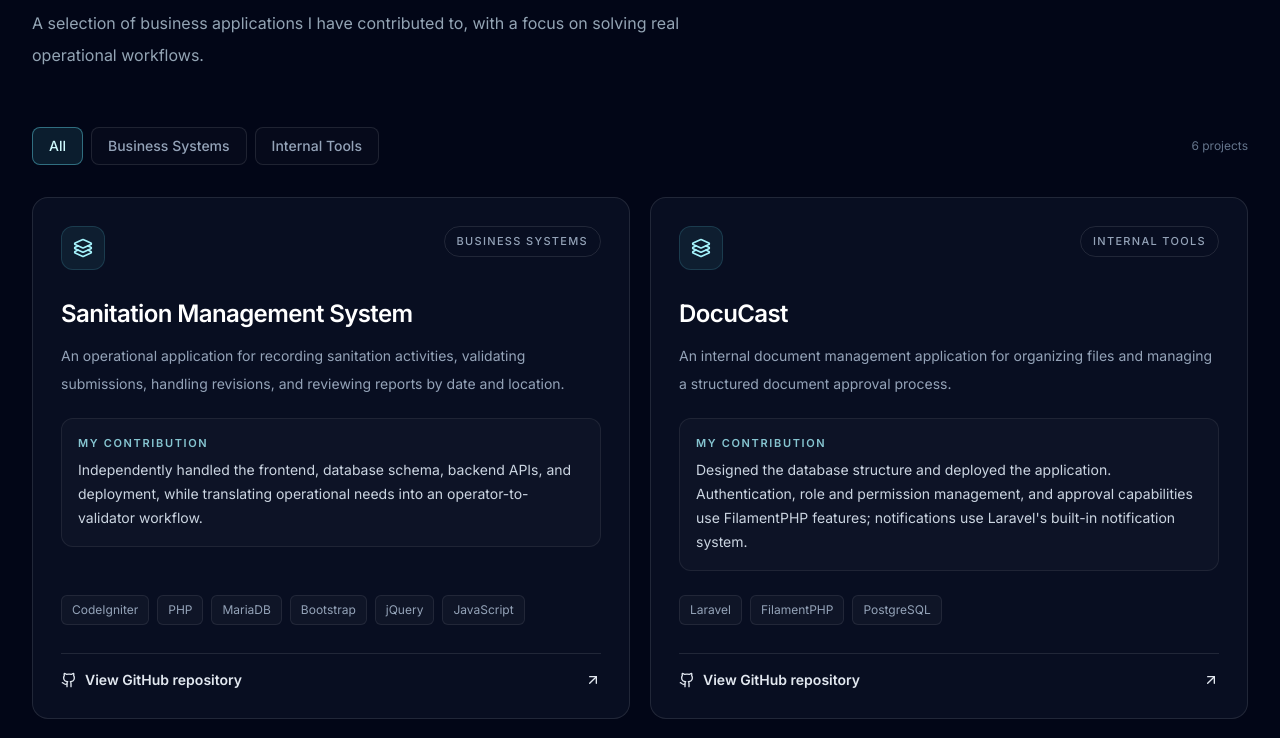
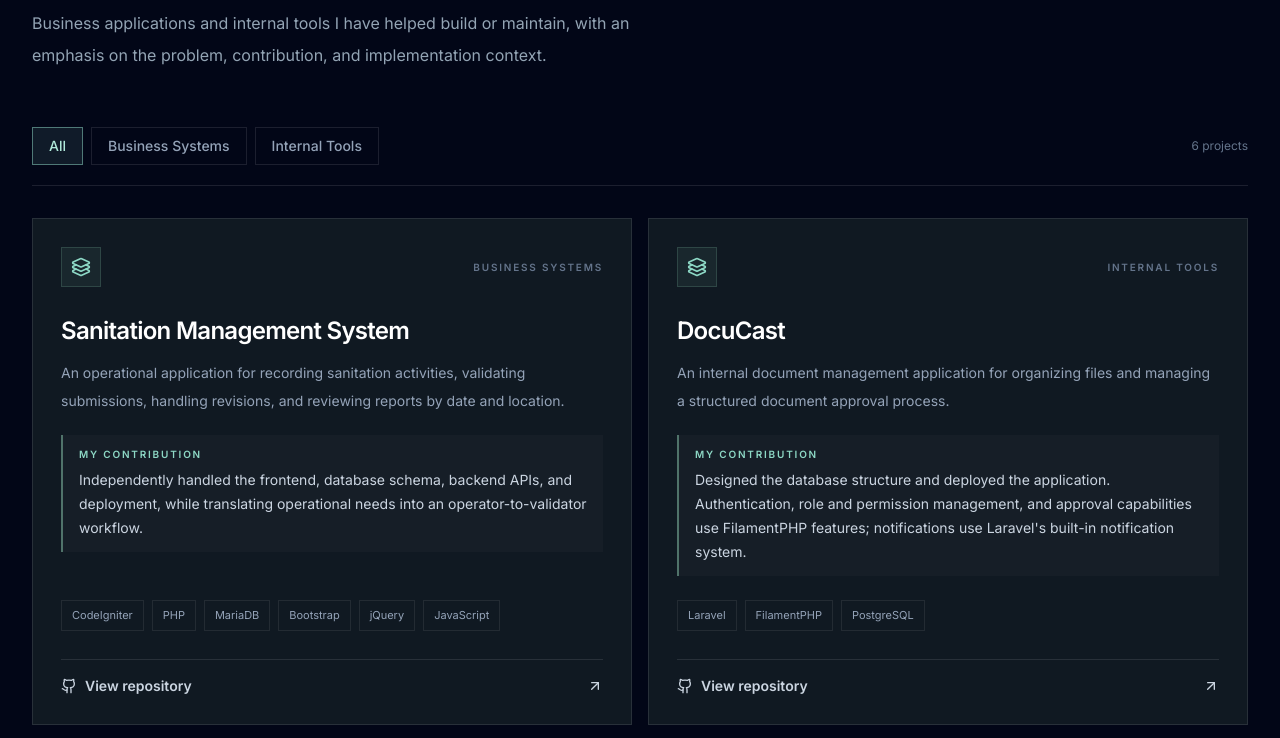
Before and after one commit to muhammad-fahmi/portfolio-website, a Next.js app: page / in a window 1280 px wide. Shown: the part 2400-3138 px from the top of the page. Built offline with nearby package versions, Linux system fonts and the light colour scheme; no server answers.

Commit message:
refactor: refresh portfolio visual system and UX

```diff
--- a/components/Projects.tsx
+++ b/components/Projects.tsx
@@ -18,88 +18,46 @@ export function Projects() {
     <section id="projects" className="section-space scroll-mt-24">
       <div className="mx-auto max-w-7xl px-5 sm:px-8">
         <div className="section-heading">
-          <p className="eyebrow">Selected work</p>
-          <h2 className="section-title">Projects <span className="text-cyan-300">& repositories</span></h2>
-          <p className="section-description">
-            A selection of business applications I have contributed to, with a focus on solving real operational workflows.
-          </p>
+          <p className="eyebrow">02 / Selected work</p>
+          <h2 className="section-title">Projects & <span className="text-[#8dd8c5]">repositories.</span></h2>
+          <p className="section-description">Business applications and internal tools I have helped build or maintain, with an emphasis on the problem, contribution, and implementation context.</p>
         </div>
 
-        <div className="mb-8 flex flex-wrap items-center gap-2" aria-label="Filter projects by category">
+        <div className="mb-8 flex flex-wrap items-center gap-2 border-b border-white/10 pb-5" aria-label="Filter projects by category">
           {categories.map((category) => (
-            <button
-              key={category}
-              type="button"
-              onClick={() => setActiveCategory(category)}
-              aria-pressed={activeCategory === category}
-              className={`rounded-lg border px-4 py-2 text-sm font-medium transition focus-visible:outline-none focus-visible:ring-2 focus-visible:ring-cyan-300 ${
-                activeCategory === category
-                  ? "border-cyan-300/40 bg-cyan-300/10 text-cyan-100"
-                  : "border-white/10 bg-white/[0.02] text-slate-400 hover:border-white/20 hover:text-white"
-              }`}
-            >
+            <button key={category} type="button" onClick={() => setActiveCategory(category)} aria-pressed={activeCategory === category} className={`border px-4 py-2 text-sm font-medium transition focus-visible:outline-none focus-visible:ring-2 focus-visible:ring-[#8dd8c5] ${
+              activeCategory === category ? "border-[#8dd8c5]/50 bg-[#8dd8c5]/10 text-[#b1eadb]" : "border-white/10 text-slate-400 hover:border-white/25 hover:text-white"
+            }`}>
               {category}
             </button>
           ))}
-          <span className="ml-auto text-xs text-slate-500">{filteredProjects.length} projects</span>
+          <span className="ml-auto self-center text-xs tabular-nums text-slate-500">{filteredProjects.length} projects</span>
         </div>
 
-        <motion.div layout className="grid grid-cols-1 gap-5 lg:grid-cols-2">
+        <motion.div layout className="grid grid-cols-1 gap-4 lg:grid-cols-2">
           {filteredProjects.map((project, index) => (
-            <motion.article
-              layout
-              key={project.id}
-              initial={{ opacity: 0, y: 16 }}
-              whileInView={{ opacity: 1, y: 0 }}
-              viewport={{ once: true, amount: 0.12 }}
-              transition={{ duration: 0.35, delay: index * 0.05 }}
-              className="project-card group flex min-h-full flex-col rounded-2xl border border-white/10 bg-slate-900/55 p-6 transition duration-300 hover:-translate-y-1 hover:border-cyan-300/30 hover:bg-slate-900/85 sm:p-7"
-            >
-              <div className="mb-7 flex items-start justify-between gap-4">
-                <div className="flex h-11 w-11 items-center justify-center rounded-xl border border-cyan-300/15 bg-cyan-300/[0.07] text-cyan-200">
-                  <Layers3 className="h-5 w-5" />
-                </div>
-                <span className="rounded-full border border-white/10 px-3 py-1.5 text-[11px] font-medium uppercase tracking-[0.12em] text-slate-400">
-                  {project.category}
-                </span>
+            <motion.article layout key={project.id} initial={{ opacity: 0, y: 14 }} whileInView={{ opacity: 1, y: 0 }} viewport={{ once: true, amount: 0.12 }} transition={{ duration: 0.3, delay: index * 0.035 }} className="group flex min-h-full flex-col border border-white/10 bg-[#101922] p-6 transition-colors duration-300 hover:border-emerald-200/30 hover:bg-[#13212a] sm:p-7">
+              <div className="mb-7 flex items-center justify-between gap-4">
+                <div className="flex h-10 w-10 items-center justify-center border border-emerald-200/15 bg-emerald-200/[0.06] text-[#8dd8c5]"><Layers3 className="h-5 w-5" /></div>
+                <span className="text-[10px] font-semibold uppercase tracking-[0.18em] text-slate-500">{project.category}</span>
               </div>
 
               <div className="flex-1">
-                <h3 className="text-xl font-semibold tracking-tight text-white transition group-hover:text-cyan-100 sm:text-2xl">
-                  {project.title}
-                </h3>
+                <h3 className="text-xl font-semibold tracking-[-0.03em] text-white transition-colors group-hover:text-[#b1eadb] sm:text-2xl">{project.title}</h3>
                 <p className="mt-3 text-sm leading-7 text-slate-400">{project.summary}</p>
-                <div className="mt-5 rounded-xl border border-white/[0.07] bg-white/[0.025] p-4">
-                  <p className="mb-1.5 text-[11px] font-semibold uppercase tracking-[0.15em] text-cyan-200/80">My contribution</p>
+                <div className="mt-5 border-l-2 border-emerald-200/40 bg-white/[0.025] px-4 py-3">
+                  <p className="mb-1.5 text-[10px] font-semibold uppercase tracking-[0.18em] text-[#8dd8c5]">My contribution</p>
                   <p className="text-sm leading-6 text-slate-300">{project.contribution}</p>
                 </div>
               </div>
 
-              <div className="mt-6 flex flex-wrap gap-2">
-                {project.tags.map((tag) => (
-                  <span key={tag} className="rounded-md border border-white/[0.08] bg-white/[0.03] px-2.5 py-1.5 text-xs text-slate-400">{tag}</span>
-                ))}
-              </div>
+              {project.tags.length > 0 && <div className="mt-6 flex flex-wrap gap-2">{project.tags.map((tag) => <span key={tag} className="border border-white/[0.08] px-2.5 py-1.5 text-[11px] text-slate-400">{tag}</span>)}</div>}
 
               {project.githubUrl ? (
-                <a
-                  href={project.githubUrl}
-                  target="_blank"
-                  rel="noopener noreferrer"
-                  aria-label={`Open ${project.title} GitHub repository`}
-                  className="mt-7 inline-flex items-center justify-between border-t border-white/10 pt-4 text-sm font-semibold text-slate-200 transition hover:text-cyan-200 focus-visible:outline-none focus-visible:ring-2 focus-visible:ring-cyan-300"
-                >
-                  <span className="inline-flex items-center gap-2">
-                    <Github className="h-4 w-4" />
-                    {project.repositoryLabel ?? "View GitHub repository"}
-                  </span>
-                  <ArrowUpRight className="h-4 w-4 transition-transform group-hover:-translate-y-0.5 group-hover:translate-x-0.5" />
+                <a href={project.githubUrl} target="_blank" rel="noopener noreferrer" aria-label={`Open ${project.title} GitHub repository`} className="mt-7 inline-flex items-center justify-between border-t border-white/10 pt-4 text-sm font-semibold text-slate-300 transition hover:text-[#b1eadb] focus-visible:outline-none focus-visible:ring-2 focus-visible:ring-[#8dd8c5]">
+                  <span className="inline-flex items-center gap-2"><Github className="h-4 w-4" />{project.repositoryLabel ?? "View repository"}</span><ArrowUpRight className="h-4 w-4 transition-transform group-hover:-translate-y-0.5 group-hover:translate-x-0.5" />
                 </a>
-              ) : (
-                <div className="mt-7 border-t border-white/10 pt-4 text-xs text-slate-500">
-                  Repository link not available
-                </div>
-              )}
+              ) : <p className="mt-7 border-t border-white/10 pt-4 text-xs text-slate-500">Project details available upon request</p>}
             </motion.article>
           ))}
         </motion.div>
```
